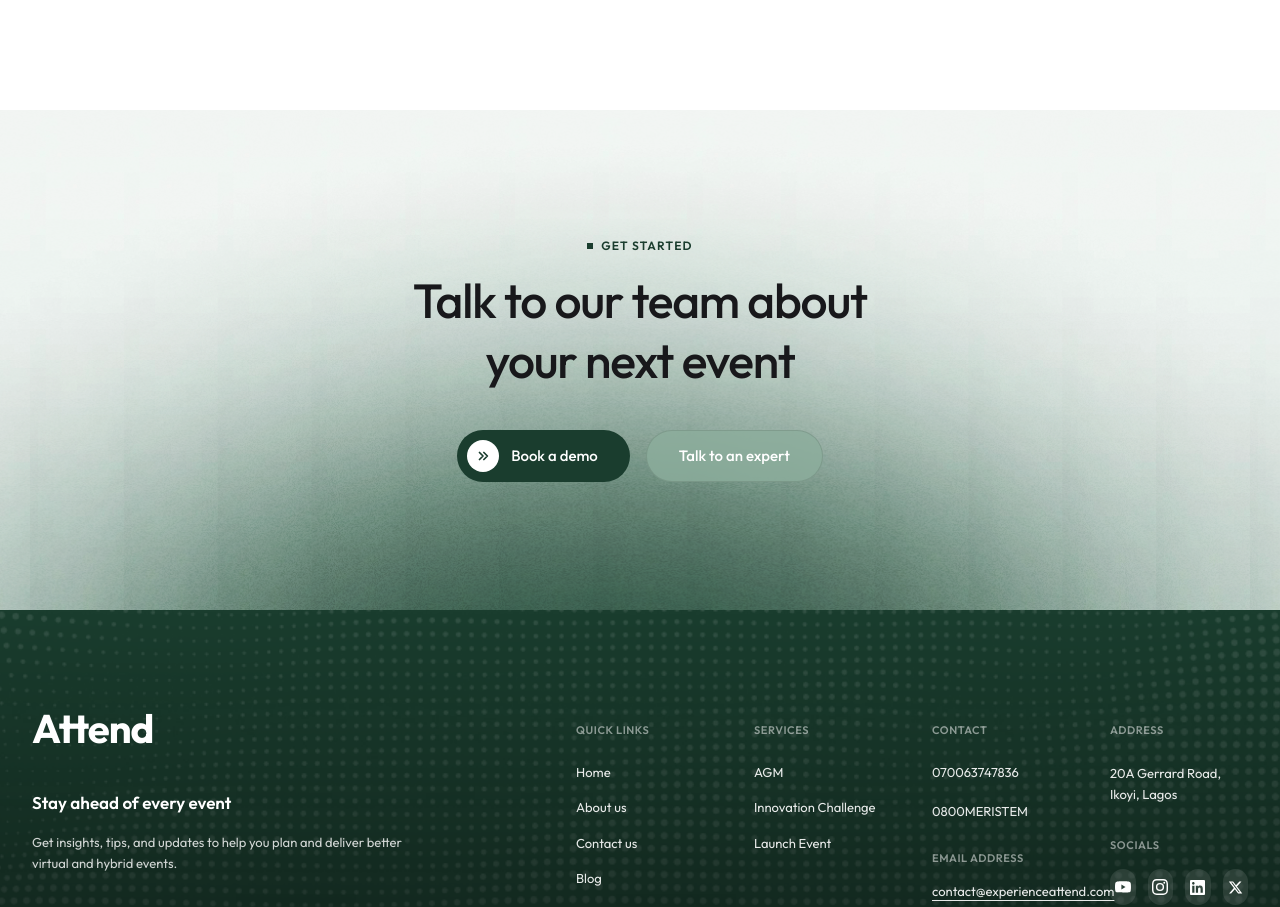
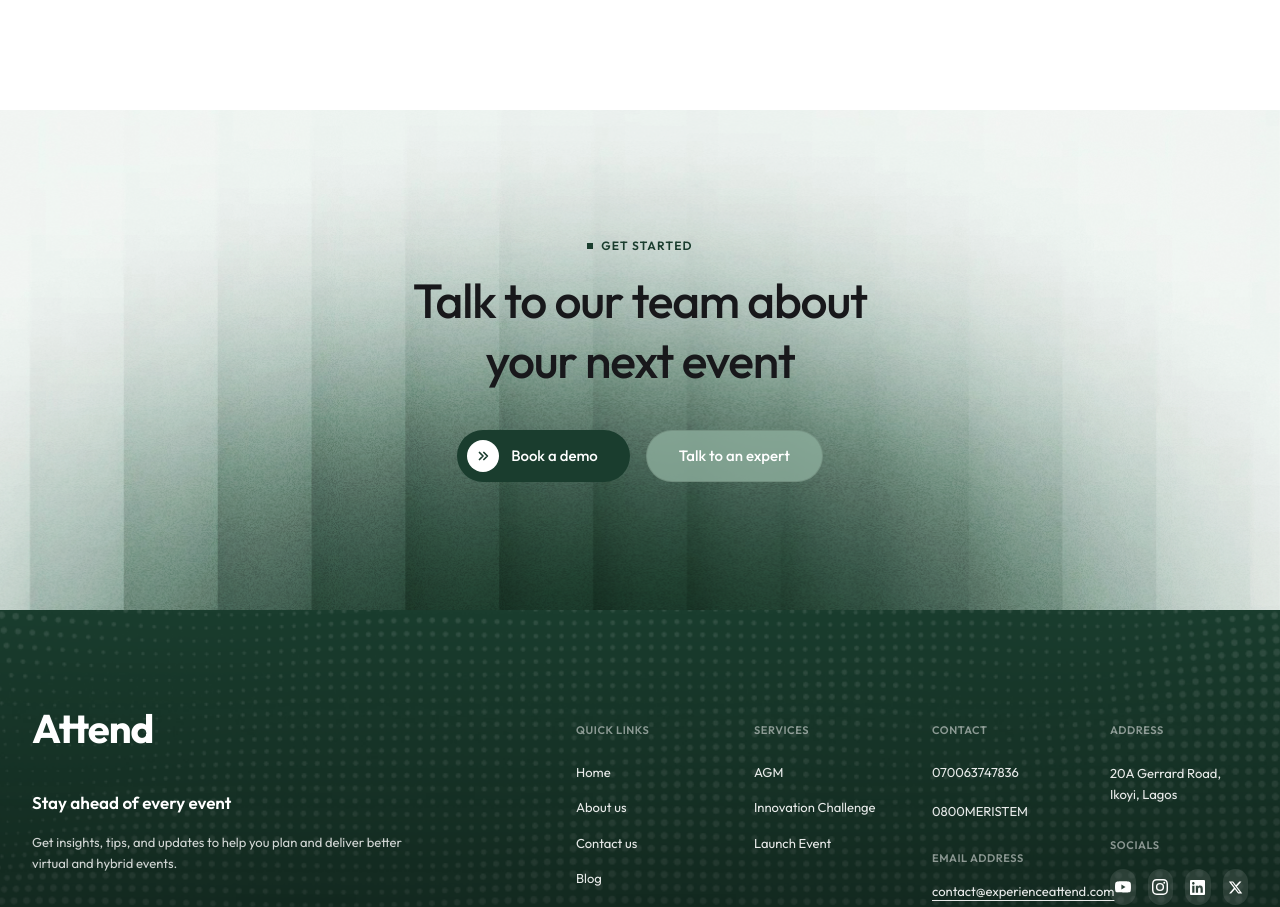
Before and after one commit to Ericallibalogun/ATTEND, a Next.js app: page /agms in a window 1280 px wide. Shown: the part 4899-5806 px from the top of the page. Built offline with nearby package versions, Linux system fonts and the light colour scheme; no server answers.

Commit message:
Combine new Frame 1321325422 rectangle image with Ellipse 169 and Noise layers

```diff
--- a/src/components/layout/footer-cta.tsx
+++ b/src/components/layout/footer-cta.tsx
@@ -18,19 +18,19 @@ export function FooterCta() {
         />
       </div>
 
-      {/* Even Repeating Vertical Rectangle Bars (Rectangle 229) */}
-      <div
-        className="absolute inset-0 z-0 opacity-100 mix-blend-multiply"
-        style={{
-          backgroundImage: 'url("/Rectangle 229.webp")',
-          backgroundRepeat: 'repeat-x',
-          backgroundSize: 'auto 100%',
-          backgroundPosition: 'center bottom',
-        }}
-      />
+      {/* New Rectangle Image (Frame 1321325422.webp) */}
+      <div className="absolute inset-0 z-0 mix-blend-multiply opacity-100">
+        <Image
+          src="/Frame 1321325422.webp"
+          alt=""
+          fill
+          className="object-cover object-center"
+          priority
+        />
+      </div>
 
-      {/* Noise Texture */}
-      <div className="absolute inset-0 z-0 mix-blend-overlay opacity-40">
+      {/* Noise Texture (Noise.webp) */}
+      <div className="absolute inset-0 z-0 mix-blend-overlay opacity-50">
         <Image
           src="/Noise.webp"
           alt=""
```
